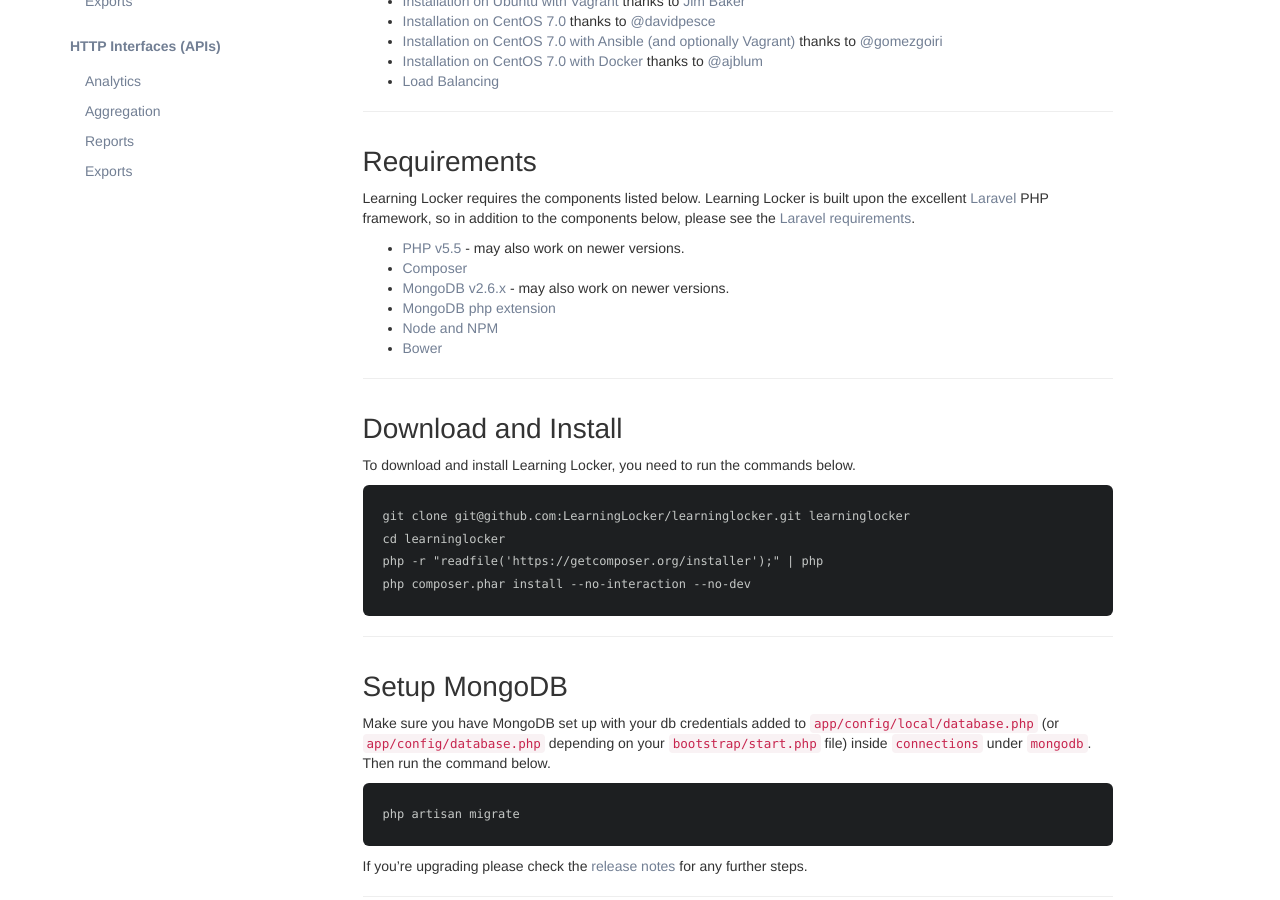
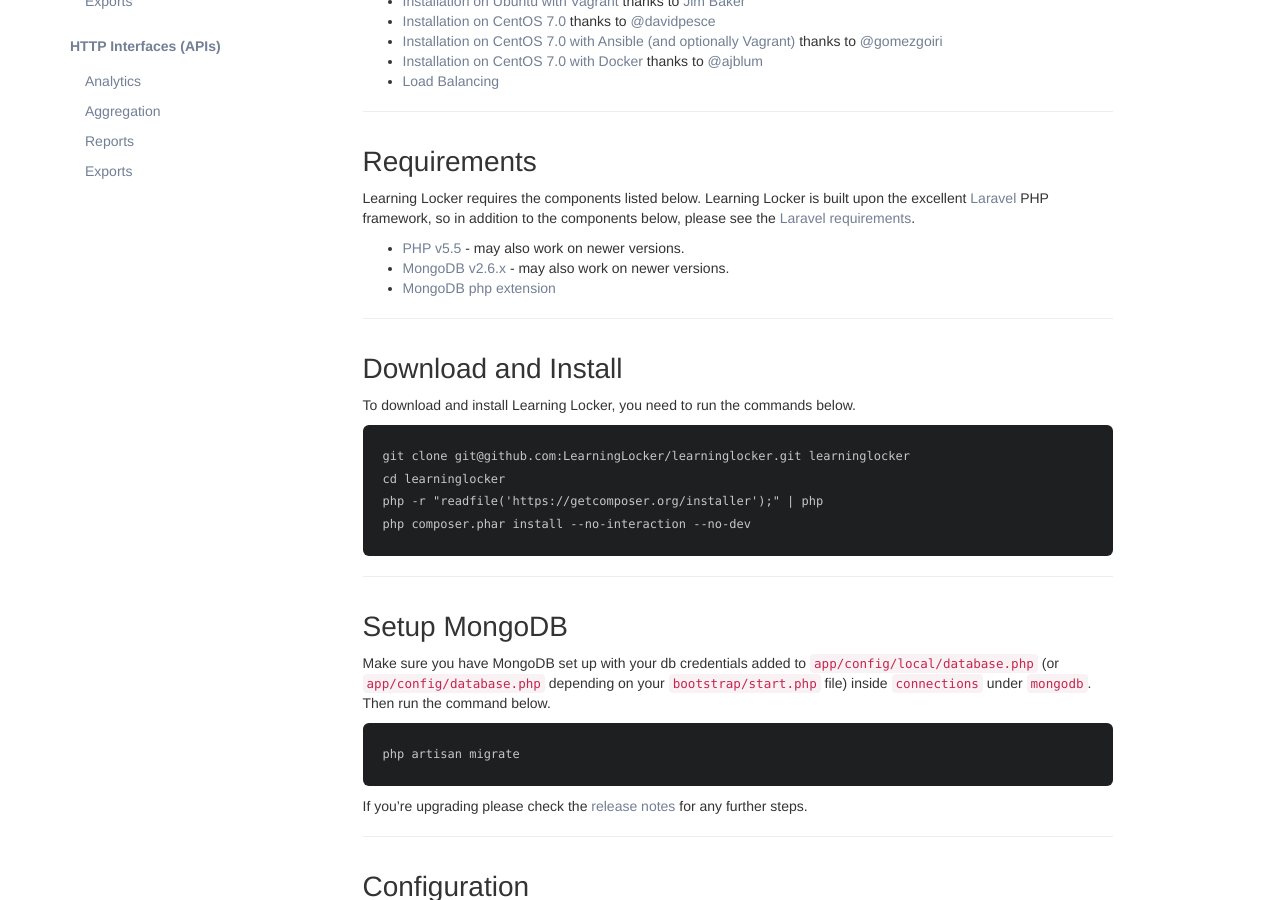
Before and after one commit to LearningLocker/docs, a Jekyll site: the page built from src/installation.md, in a window 1280 px wide and 900 px high, scrolled down 374 px. Built offline with Jekyll 4.4.1, drawn with Linux system fonts in a browser that asks for light colours; nearby versions of some CDN libraries.

Commit message:
Updates requirements for v1.5.2.

```diff
--- a/src/installation.md
+++ b/src/installation.md
@@ -26,11 +26,8 @@
 Learning Locker requires the components listed below. Learning Locker is built upon the excellent [Laravel](http://laravel.com) PHP framework, so in addition to the components below, please see the [Laravel requirements](http://laravel.com/docs/4.2#server-requirements).
 
 * [PHP v5.5](http://php.net) - may also work on newer versions.
-* [Composer](http://getcomposer.org)
 * [MongoDB v2.6.x](http://mongodb.org) - may also work on newer versions.
 * [MongoDB php extension](http://www.php.net/manual/en/mongo.installation.php)
-* [Node and NPM](http://nodejs.org)
-* [Bower](http://bower.io)
 
 ## Download and Install
 To download and install Learning Locker, you need to run the commands below.
```
